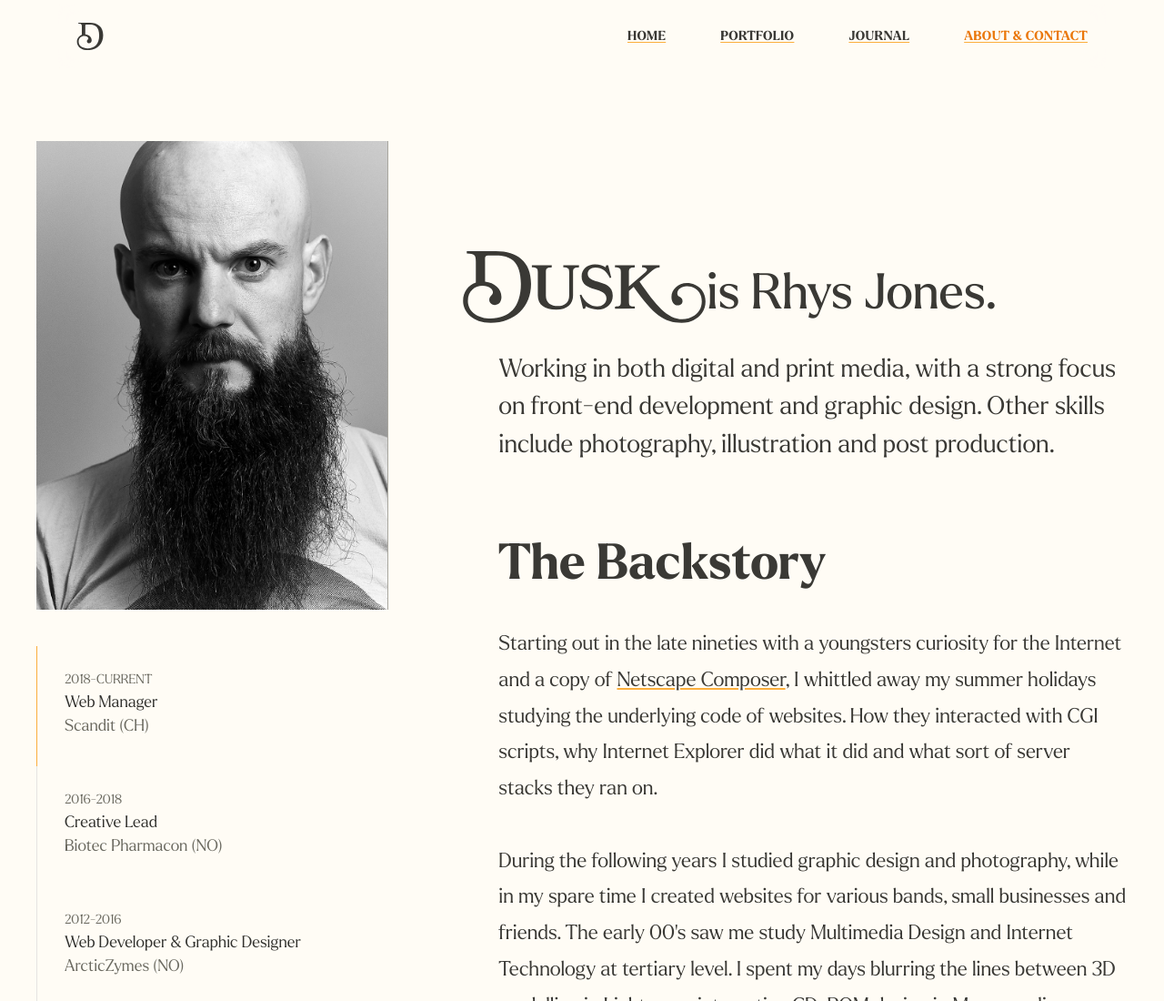
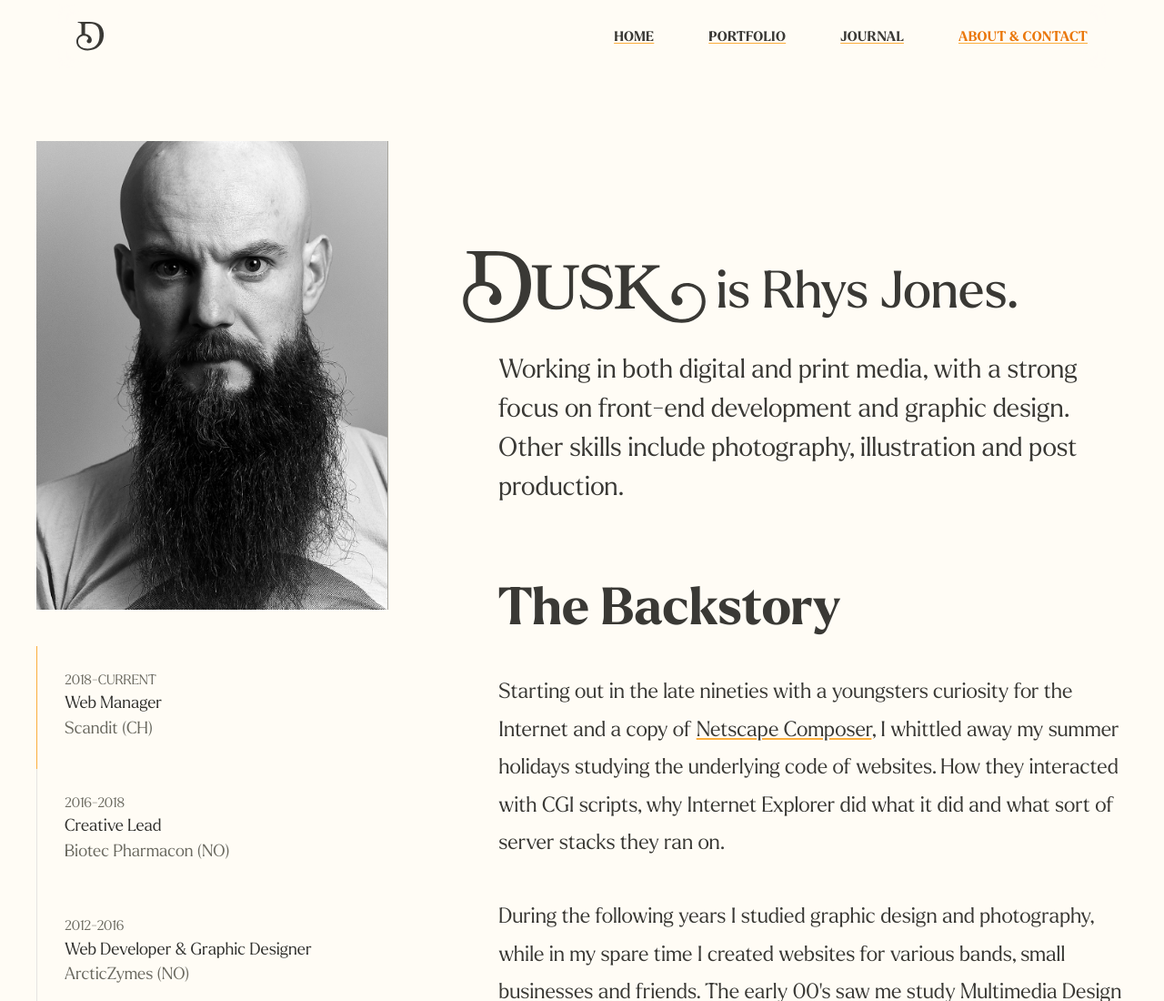
Before and after one commit to rjdusk/dusk, an Astro site: page /about in a window 1280 px wide. Shown: the top 1100 px of the page at 91% size. Built offline with nearby package versions, Linux system fonts and the light colour scheme; Astro itself is replaced by a stand-in of ours.

Commit message:
Added: _headers file for setting headers in Cloudflare Updated: navigation to include aria-current Updated: type scale

```diff
--- a/src/components/global/Navigation.astro
+++ b/src/components/global/Navigation.astro
@@ -56,7 +56,8 @@ console.log(currentPath);
                     <div
                         class="flex-1 flex items-center justify-between sm:items-center sm:justify-between gap-8">
                         <div class="flex-shrink-0 flex items-center w-6 h-6">
-                            <svg
+                            <a href="/"
+                                ><svg
                                     viewBox="0 0 46 48"
                                     fill="currentColor"
                                     class="object-contain w-full h-full">
@@ -64,34 +65,44 @@ console.log(currentPath);
                                         fill-rule="evenodd"
                                         d="M22.2396694,0 C36.7809917,0 46,7.1915061 46,21.8352941 C46,37.1089265 35.0892562,48 18.8181818,48 C6.44380165,48 0,40.6008651 0,33.3176471 C0,27.5202517 3.45950413,22.8391663 8.55371901,21.0823529 L8.55371901,6.96470588 C8.62975207,2.18953991 7.56528926,1.86865906 2.47107438,1.50588235 L2.47107438,0 L22.2396694,0 Z M22.2380952,3 L16.5238095,3 C15.3624801,3 14.6565978,3.67349666 14.6190476,4.86666667 L14.6190476,20.36 C21.0667727,21.0534521 25.7980922,25.1505568 25.8571429,30.6266667 C25.7980922,33.5318486 24.4054054,36.0013363 21.2857143,36.04 C19.2734499,36.0013363 17.518283,34.6356347 17.4761905,32.68 C17.518283,31.1746102 18.2050874,30.4262806 18.8095238,29.6933333 C19.4260731,29.1167038 19.9984102,28.5554566 19.952381,27.64 C19.9984102,25.636971 17.7281399,23.1674833 12.9047619,23.16 C7.86486486,23.1674833 3,26.5162584 3,33.24 C3,40.7158129 10.154213,45 18.6190476,45 C30.8346582,45 39,37.7412027 39,22.04 C39,6.53585746 31.5977742,3 22.2380952,3 Z"
                                     ></path>
-                                <title>Dusk logo</title>
-                            </svg>
+                                    <title>Return home</title>
+                                </svg></a
+                            >
                         </div>
                         <div class="hidden sm:block">
                             <div
                                 class="flex space-x-12 text-xs font-bold uppercase tracking-wide">
                                 <a
                                     href="/"
-                                    class={currentPath === "" ? "active" : ""}
-                                    aria-current="page">Home</a
+                                    class={currentPath === ""
+                                        ? "text-yellow-600"
+                                        : ""}
+                                    aria-current={`${currentPath === "" ? "page" : ""}`}
+                                    >Home</a
                                 >
                                 <a
                                     href="/portfolio/"
                                     class={currentPath === "portfolio"
                                         ? "text-yellow-600"
-                                        : ""}>Portfolio</a
+                                        : ""}
+                                    aria-current={`${currentPath === "portfolio" ? "page" : ""}`}
+                                    >Portfolio</a
                                 >
                                 <a
                                     href="/journal/"
                                     class={currentPath === "journal"
                                         ? "text-yellow-600"
-                                        : ""}>Journal</a
+                                        : ""}
+                                    aria-current={`${currentPath === "journal" ? "page" : ""}`}
+                                    >Journal</a
                                 >
                                 <a
                                     href="/about/"
                                     class={currentPath === "about"
                                         ? "text-yellow-600"
-                                        : ""}>About &amp; Contact</a
+                                        : ""}
+                                    aria-current={`${currentPath === "about" ? "page" : ""}`}
+                                    >About &amp; Contact</a
                                 >
                             </div>
                         </div>
--- a/src/components/infopages/About.astro
+++ b/src/components/infopages/About.astro
@@ -103,7 +103,7 @@ import rhysImage03 from "../../images/about/profile--rhys-nth-lights.jpg";
                         Dusk
                     </title></svg
                 ><span
-                    class="block mt-1 ml-10 font-normal align-bottom sm:mt-0 sm:ml-0 sm:inline"
+                    class="block mt-1 ml-10 font-normal align-bottom sm:mt-0 sm:ml-2 sm:inline"
                     >is Rhys Jones.</span
                 >
             </h1>
--- a/tailwind.config.cjs
+++ b/tailwind.config.cjs
@@ -8,19 +8,47 @@ module.exports = {
   theme: {
     fontSize: {
       /* @link https://utopia.fyi/type/calculator?c=320,16,1.2,1240,20,1.25,10,2,&s=0.75|0.5|0.25,1.5|2|3|4|6,s-l&g=s,l,xl,12 */
-      xs: 'clamp(0.69rem, calc(0.63rem + 0.32vw), 0.88rem)',
-      sm: 'clamp(0.83rem, calc(0.74rem + 0.46vw), 1.10rem)',
-      base: 'clamp(1.00rem, calc(0.87rem + 0.65vw), 1.38rem)',
-      lg: 'clamp(1.20rem, calc(1.02rem + 0.90vw), 1.72rem)',
-      xl: 'clamp(1.44rem, calc(1.19rem + 1.23vw), 2.15rem)',
-      '2xl': 'clamp(1.73rem, calc(1.40rem + 1.67vw), 2.69rem)',
-      '3xl': 'clamp(2.07rem, calc(1.63rem + 2.23vw), 3.36rem)',
-      '4xl': 'clamp(2.49rem, calc(1.89rem + 2.97vw), 4.20rem)',
-      '5xl': 'clamp(2.99rem, calc(2.20rem + 3.93vw), 5.25rem)',
-      '6xl': 'clamp(3.58rem, calc(2.55rem + 5.17vw), 6.56rem)',
-      '7xl': 'clamp(4.30rem, calc(2.95rem + 6.78vw), 8.20rem)',
-      '8xl': 'clamp(5.16rem, calc(3.39rem + 8.84vw), 10.24rem)',
-      '9xl': 'clamp(6.19rem, calc(3.89rem + 11.50vw), 12.81rem)',
+    //   xs: 'clamp(0.69rem, calc(0.63rem + 0.32vw), 0.88rem)',
+    //   sm: 'clamp(0.83rem, calc(0.74rem + 0.46vw), 1.10rem)',
+    //   base: 'clamp(1.00rem, calc(0.87rem + 0.65vw), 1.38rem)',
+    //   lg: 'clamp(1.20rem, calc(1.02rem + 0.90vw), 1.72rem)',
+    //   xl: 'clamp(1.44rem, calc(1.19rem + 1.23vw), 2.15rem)',
+    //   '2xl': 'clamp(1.73rem, calc(1.40rem + 1.67vw), 2.69rem)',
+    //   '3xl': 'clamp(2.07rem, calc(1.63rem + 2.23vw), 3.36rem)',
+    //   '4xl': 'clamp(2.49rem, calc(1.89rem + 2.97vw), 4.20rem)',
+    //   '5xl': 'clamp(2.99rem, calc(2.20rem + 3.93vw), 5.25rem)',
+    //   '6xl': 'clamp(3.58rem, calc(2.55rem + 5.17vw), 6.56rem)',
+    //   '7xl': 'clamp(4.30rem, calc(2.95rem + 6.78vw), 8.20rem)',
+    //   '8xl': 'clamp(5.16rem, calc(3.39rem + 8.84vw), 10.24rem)',
+    //   '9xl': 'clamp(6.19rem, calc(3.89rem + 11.50vw), 12.81rem)',
+// https://utopia.fyi/type/calculator/?c=320,18,1.2,1280,24,1.25,10,2,&s=0.75|0.5|0.25,1.5|2|3|4|6,s-l&g=s,l,xl,12
+        // xs: 'clamp(0.7813rem, 0.7217rem + 0.2979vi, 0.96rem)',
+        // sm: 'clamp(0.9375rem, 0.85rem + 0.4375vi, 1.2rem)',
+        // base: 'clamp(1.125rem, 1rem + 0.625vi, 1.5rem)',
+        // lg: 'clamp(1.35rem, 1.175rem + 0.875vi, 1.875rem)',
+        // xl: 'clamp(1.62rem, 1.3788rem + 1.2063vi, 2.3438rem)',
+        // '2xl': 'clamp(1.944rem, 1.6154rem + 1.6428vi, 2.9297rem)',
+        // '3xl': 'clamp(2.3328rem, 1.8897rem + 2.2155vi, 3.6621rem)',
+        // '4xl': 'clamp(2.7994rem, 2.2066rem + 2.9638vi, 4.5776rem)',
+        // '5xl': 'clamp(3.3592rem, 2.5716rem + 3.938vi, 5.722rem)',
+        // '6xl': 'clamp(4.0311rem, 2.9906rem + 5.2025vi, 7.1526rem)',
+        // '7xl': 'clamp(4.8373rem, 3.4695rem + 6.839vi, 8.9407rem)',
+        // '8xl': 'clamp(5.8048rem, 4.0144rem + 8.9519vi, 11.1759rem)',
+        // '9xl': 'clamp(6.9657rem, 4.631rem + 11.6736vi, 13.9698rem)',
+
+        xs: 'clamp(0.7813rem, 0.735rem + 0.2313vi, 0.92rem)',
+        sm: 'clamp(0.9375rem, 0.8667rem + 0.3542vi, 1.15rem)',
+        base: 'clamp(1.125rem, 1.0208rem + 0.5208vi, 1.4375rem)',
+        lg: 'clamp(1.35rem, 1.201rem + 0.7448vi, 1.7969rem)',
+        xl: 'clamp(1.62rem, 1.4113rem + 1.0435vi, 2.2461rem)',
+        '2xl': 'clamp(1.944rem, 1.6561rem + 1.4394vi, 2.8076rem)',
+        '3xl': 'clamp(2.3328rem, 1.9406rem + 1.9612vi, 3.5095rem)',
+        '4xl': 'clamp(2.7994rem, 2.2702rem + 2.6459vi, 4.3869rem)',
+        '5xl': 'clamp(3.3592rem, 2.6511rem + 3.5407vi, 5.4836rem)',
+        '6xl': 'clamp(4.0311rem, 3.0899rem + 4.7058vi, 6.8545rem)',
+        '7xl': 'clamp(4.8373rem, 3.5937rem + 6.2181vi, 8.5682rem)',
+        '8xl': 'clamp(5.8048rem, 4.1696rem + 8.1758vi, 10.7102rem)',
+        '9xl': 'clamp(6.9657rem, 4.825rem + 10.7034vi, 13.3878rem)',
     },
     spacing: {
       px: '1px',
```
Also changed, not shown: 1 other file. Lines whose indentation alone changed are shown as unchanged.
